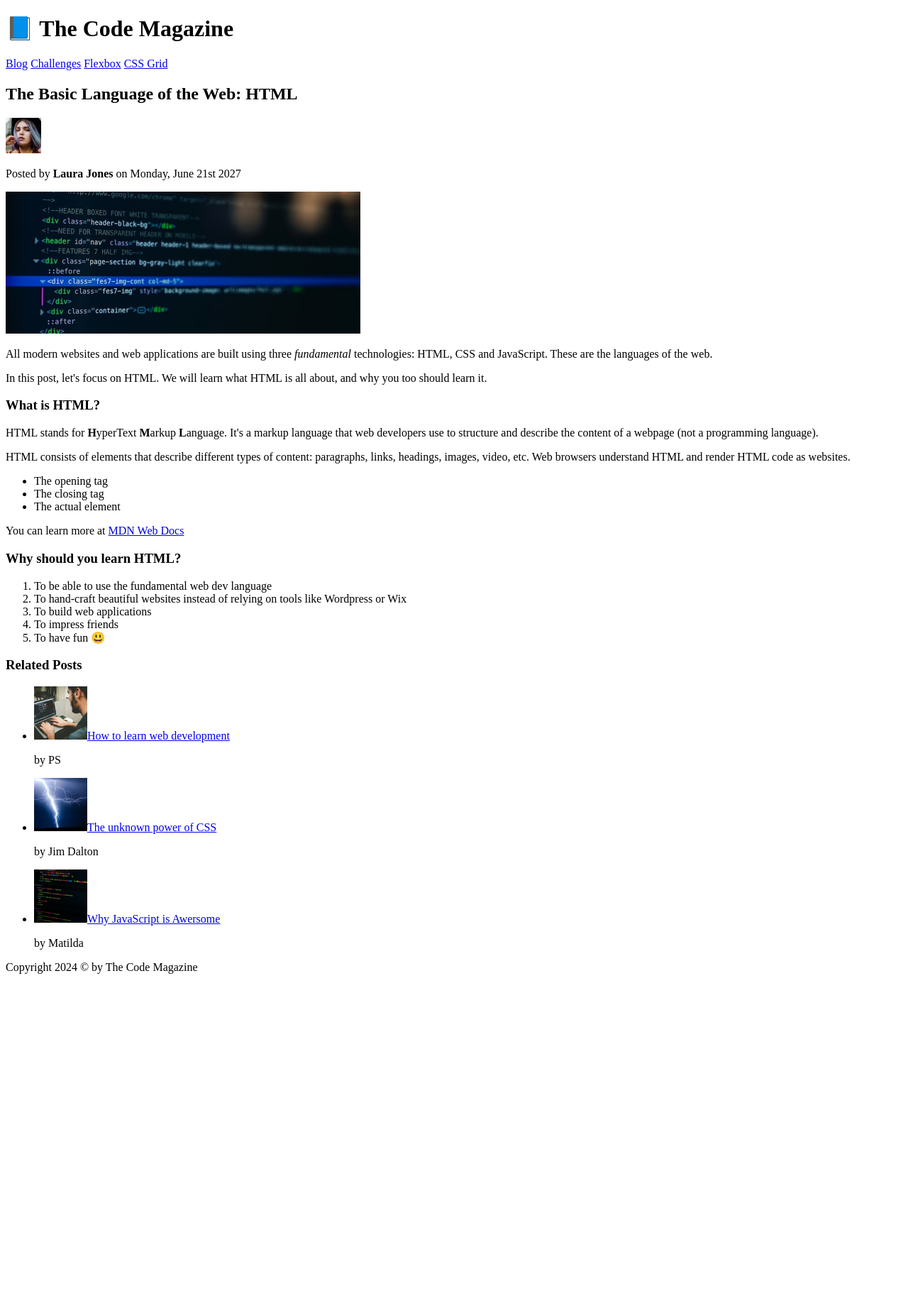
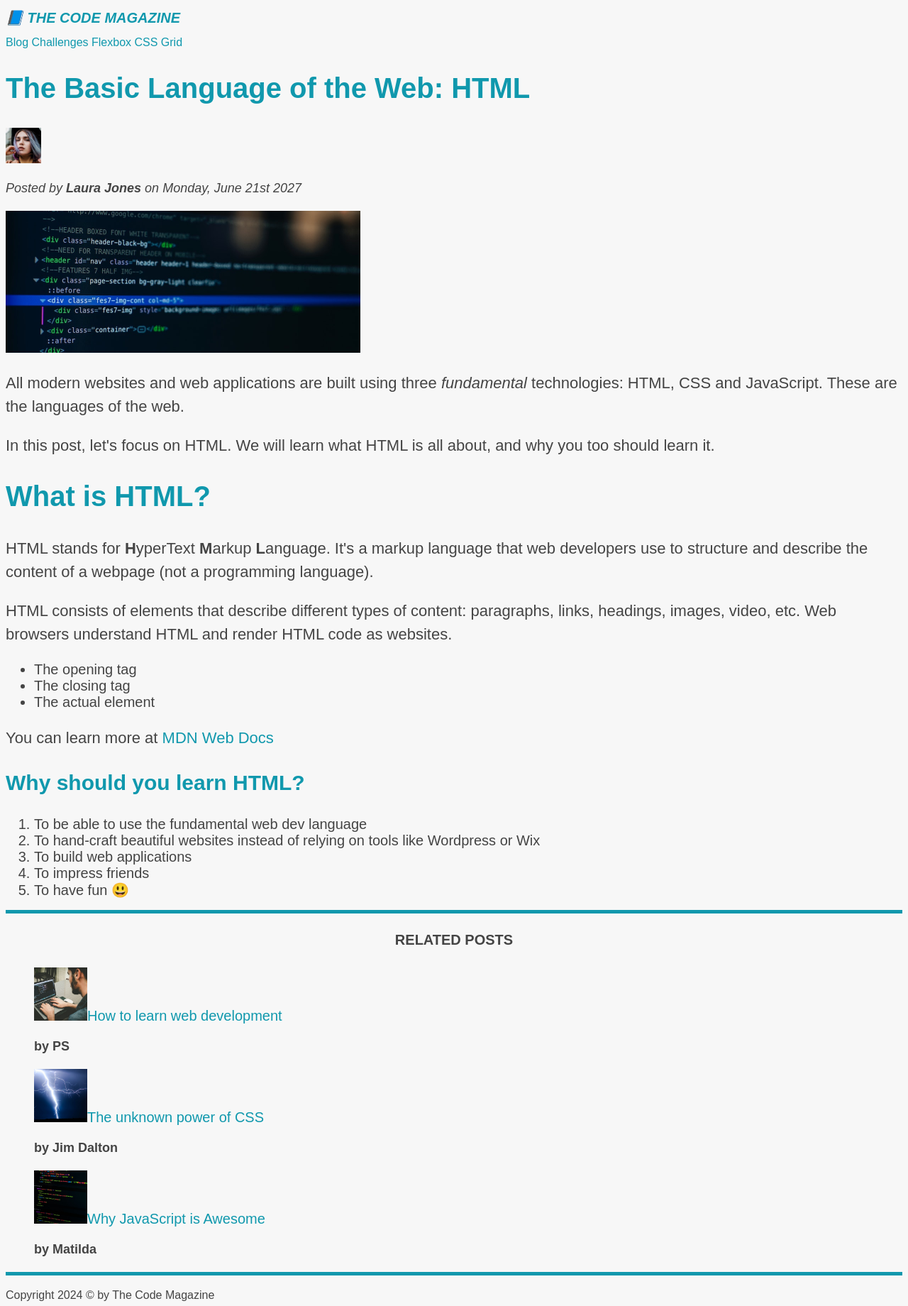
Before and after one commit to scss17/html-css-course, a plain HTML site: page 02-CSS-fundamentals/index.html in a window 1280 px wide. Shown: the whole page at 71% size. Before the commit the page ends 1380 px from the top, so only its background shows below. Drawn offline with Linux system fonts and the light colour scheme.

Commit message:
CSS Fundamentals Challenge

```diff
--- /dev/null
+++ b/02-CSS-fundamentals/challenge.css
@@ -0,0 +1,60 @@
+body {
+  border: 4px solid #444;
+  background-color: #f7f7f7;
+  font-family: sans-serif;
+  line-height: 1.4;
+}
+
+.product-title {
+  text-transform: uppercase;
+  text-align: center;
+  font-size: 18px;
+  background-color: #9b9996;
+}
+
+/* PRODUCT INFORMATION */
+.price {
+  font-size: 24px;
+}
+
+.shipping {
+  font-size: 12px;
+  text-transform: uppercase;
+  font-weight: bold;
+  color: #777;
+}
+
+.more-info:link,
+.more-info:visited {
+  color: black;
+}
+
+.more-info:hover,
+.more-info:active {
+  text-decoration: none;
+  color: orangered;
+}
+
+/* Product Details */
+.details-title {
+  text-transform: uppercase;
+  font-size: 16px;
+}
+
+.details-list {
+  list-style: square;
+}
+
+button {
+  color: #f7f7f7;
+  background-color: black;
+  font-size: 20px;
+  text-transform: uppercase;
+  border: none;
+  cursor: pointer;
+}
+
+button:hover {
+  color: black;
+  background-color: #f7f7f7;
+}
--- a/01-html-fundamentals/index.html
+++ b/02-CSS-fundamentals/index.html
@@ -4,9 +4,10 @@
     <meta charset="UTF-8" />
     <meta name="viewport" content="width=device-width, initial-scale=1.0" />
     <title>HTML Fundamentals</title>
+    <link rel="stylesheet" href="style.css" />
   </head>
   <body>
-    <header>
+    <header class="main-header">
       <h1>📘 The Code Magazine</h1>
       <nav>
         <a href="blog.html">Blog</a>
@@ -24,7 +25,9 @@
           alt="profile picture of the author"
           width="50px"
         />
-        <p>Posted by <strong>Laura Jones</strong> on Monday, June 21st 2027</p>
+        <p id="author">
+          Posted by <strong>Laura Jones</strong> on Monday, June 21st 2027
+        </p>
         <img
           src="img/post-img.jpg"
           alt="HTML document structure on a computer screen"
@@ -41,7 +44,7 @@
         In this post, let's focus on HTML. We will learn what HTML is all about,
         and why you too should learn it.
       </p>
-      <h3>What is HTML?</h3>
+      <h2>What is HTML?</h2>
       <p>
         HTML stands for <strong>H</strong>yperText <strong>M</strong>arkup
         <strong>L</strong>anguage. It's a markup language that web developers
@@ -78,8 +81,8 @@
     </article>
 
     <aside>
-      <h3>Related Posts</h3>
-      <ul>
+      <h4>Related Posts</h4>
+      <ul class="related-posts">
         <li>
           <img
             src="img/related-1.jpg"
@@ -87,7 +90,7 @@
             height="75px"
             weight="75px"
           /><a href="#">How to learn web development</a>
-          <p>by PS</p>
+          <p class="related-author">by PS</p>
         </li>
         <li>
           <img
@@ -96,7 +99,7 @@
             height="75px"
             weight="75px"
           /><a href="#">The unknown power of CSS</a>
-          <p>by Jim Dalton</p>
+          <p class="related-author">by Jim Dalton</p>
         </li>
         <li>
           <img
@@ -104,12 +107,14 @@
             alt="Some JavaScript code on a screen"
             height="75px"
             weight="75px"
-          /><a href="#">Why JavaScript is Awersome</a>
-          <p>by Matilda</p>
+          /><a href="#">Why JavaScript is Awesome</a>
+          <p class="related-author">by Matilda</p>
         </li>
       </ul>
     </aside>
 
-    <footer>Copyright 2024 &copy; by The Code Magazine</footer>
+    <footer>
+      <p id="copyright">Copyright 2024 &copy; by The Code Magazine</p>
+    </footer>
   </body>
 </html>
--- /dev/null
+++ b/02-CSS-fundamentals/style.css
@@ -0,0 +1,112 @@
+body {
+  color: #444;
+  font-family: sans-serif;
+  background-color: #f7f7f7f7;
+}
+
+h1,
+h2,
+h3,
+h4,
+p,
+li {
+  font-family: sans-serif;
+  color: #444;
+}
+
+h1,
+h2,
+h3 {
+  color: #1098ad;
+}
+
+h1 {
+  font-size: 20px;
+  text-transform: uppercase;
+  font-style: italic;
+}
+
+h2 {
+  font-size: 40px;
+}
+
+h3 {
+  font-size: 30px;
+}
+
+h4 {
+  font-size: 20px;
+  text-transform: uppercase;
+  text-align: center;
+}
+
+p {
+  font-size: 22px;
+  line-height: 1.5;
+}
+
+li {
+  font-size: 20px;
+}
+
+/*
+footer p {
+  font-size: 16px;
+  text-align: center;
+}
+*/
+
+/*
+article header p {
+  font-style: italic;
+}
+*/
+
+#author {
+  font-style: italic;
+  font-size: 18px;
+}
+
+#copyright {
+  font-size: 16px;
+}
+
+.related-author {
+  font-size: 18px;
+  font-weight: bold;
+}
+
+.related-posts {
+  list-style: none;
+}
+
+.main-header {
+  background-color: #f7f7f7f7;
+}
+
+aside {
+  background-color: #f7f7f7f7;
+  border-top: 5px solid #1098ad;
+  border-bottom: 5px solid #1098ad;
+}
+
+/* STYLING LINKS */
+a:link {
+  color: #1098ad;
+  text-decoration: none;
+}
+
+a:visited {
+  color: #1098ad;
+}
+
+a:hover {
+  color: orangered;
+  font-weight: bold;
+  text-decoration: underline orangered;
+}
+
+a:active {
+  background-color: black;
+  font-style: italic;
+}
```
Also changed, not shown: 02-CSS-fundamentals/blog.html (added, +16 -0 lines), 02-CSS-fundamentals/challenge.html (added, +36 -0 lines), 02-CSS-fundamentals/img/challenges.jpg (added), 02-CSS-fundamentals/img/content.txt (added), 02-CSS-fundamentals/img/laura-jones.jpg (added), 02-CSS-fundamentals/img/post-img.jpg (added), 02-CSS-fundamentals/img/related-1.jpg (added), 02-CSS-fundamentals/img/related-2.jpg (added), 02-CSS-fundamentals/img/related-3.jpg (added).
